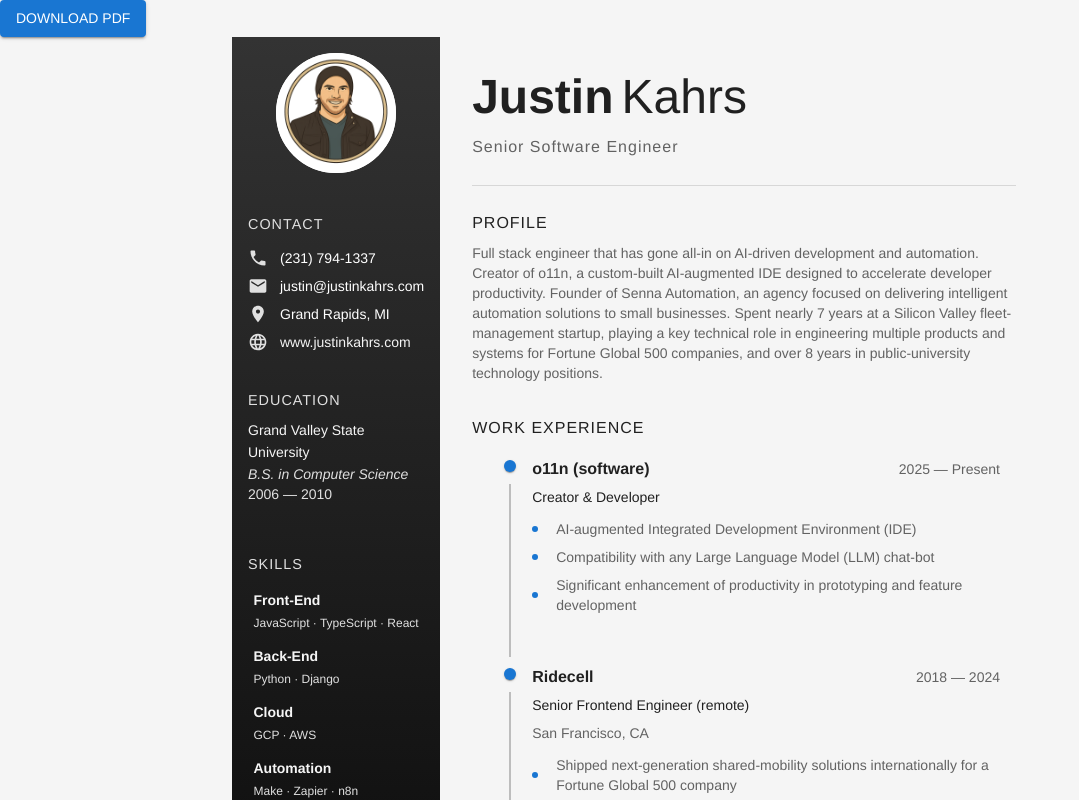
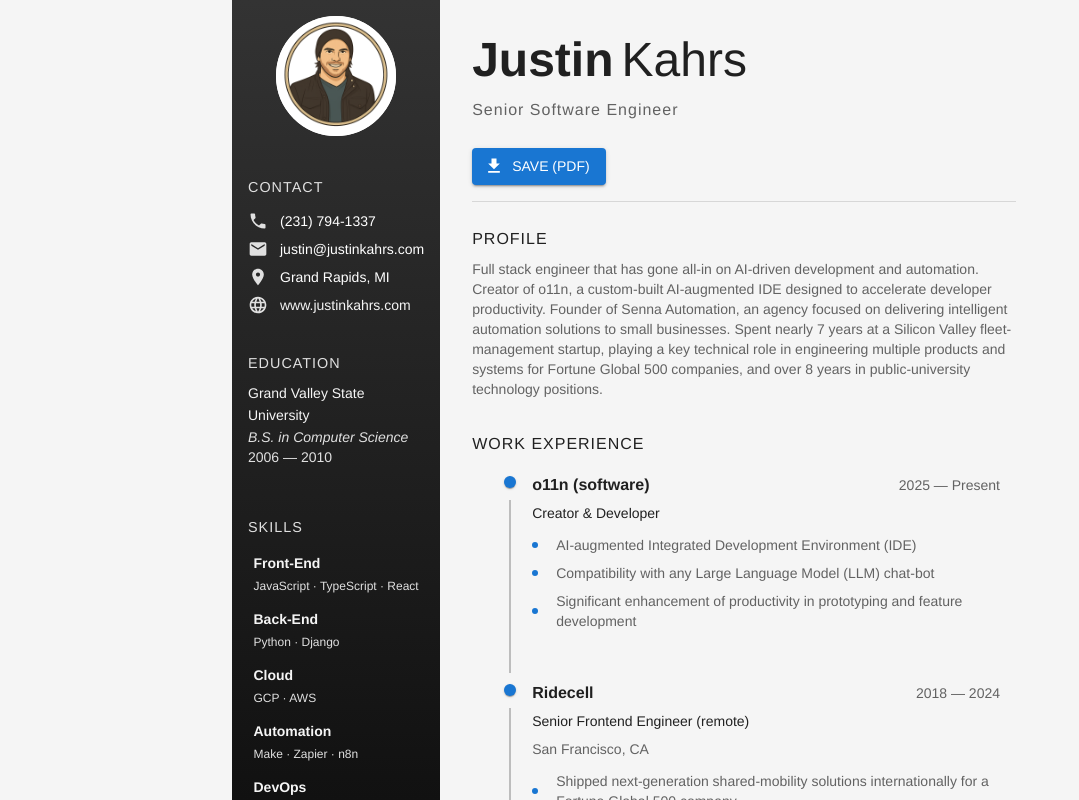
Before and after one commit to justinkahrs/resume, a Next.js app: page / in a window 1280 px wide. Shown: the top 800 px of the page, without its empty margins (0-1079 px from the left). Built offline with nearby package versions, Linux system fonts and the light colour scheme.

Commit message:
fix pdf formatting and printing

```diff
--- a/src/app/page.tsx
+++ b/src/app/page.tsx
@@ -1,7 +1,6 @@
 "use client";
 import React, { useState, useRef } from "react";
 import generatePDF from "react-to-pdf";
-import Button from "@mui/material/Button";
 import Box from "@mui/material/Box";
 import Sidebar from "../components/Sidebar";
 import MainContent from "../components/MainContent";
@@ -9,7 +8,7 @@ import { useTheme } from "@mui/material/styles";
 import useMediaQuery from "@mui/material/useMediaQuery";
 import Drawer from "@mui/material/Drawer";
 import IconButton from "@mui/material/IconButton";
-import { Info } from "@mui/icons-material";
+import { Download, Info } from "@mui/icons-material";
 export default function Home() {
   const [mobileOpen, setMobileOpen] = useState(false);
   const theme = useTheme();
@@ -21,14 +20,11 @@ export default function Home() {
   const handleDrawerToggle = () => {
     setMobileOpen(!mobileOpen);
   };
+  const handleGeneratePDF = () => {
+    generatePDF(pdfRef, { filename: "resume.pdf" });
+  };
   return (
     <>
-      <Button
-        variant="contained"
-        onClick={() => generatePDF(pdfRef, { filename: "resume.pdf" })}
-      >
-        Download PDF
-      </Button>
       <Box
         ref={pdfRef}
         sx={{
@@ -42,6 +38,17 @@ export default function Home() {
       >
         {isMobile ? (
           <>
+            <IconButton
+              onClick={handleGeneratePDF}
+              sx={{
+                position: "fixed",
+                top: 16,
+                right: 48,
+                zIndex: theme.zIndex.drawer + 1,
+              }}
+            >
+              <Download sx={{ color: "text.primary" }} />
+            </IconButton>
             <IconButton
               onClick={handleDrawerToggle}
               sx={{
@@ -73,7 +80,7 @@ export default function Home() {
         ) : (
           <Sidebar />
         )}
-        <MainContent />
+        <MainContent generatePDF={handleGeneratePDF} isMobile={isMobile} />
       </Box>
     </>
   );
--- a/src/components/MainContent.tsx
+++ b/src/components/MainContent.tsx
@@ -7,13 +7,21 @@ import ListItemIcon from "@mui/material/ListItemIcon";
 import ListItemText from "@mui/material/ListItemText";
 import Divider from "@mui/material/Divider";
 import data from "../app/data";
+import Button from "@mui/material/Button";
 import Timeline from "@mui/lab/Timeline";
 import TimelineItem from "@mui/lab/TimelineItem";
 import TimelineSeparator from "@mui/lab/TimelineSeparator";
 import TimelineConnector from "@mui/lab/TimelineConnector";
 import TimelineContent from "@mui/lab/TimelineContent";
 import TimelineDot from "@mui/lab/TimelineDot";
-export default function MainContent() {
+import { Download } from "@mui/icons-material";
+export default function MainContent({
+  generatePDF,
+  isMobile,
+}: {
+  generatePDF: () => void;
+  isMobile: boolean;
+}) {
   return (
     <Box
       component="main"
@@ -25,6 +33,7 @@ export default function MainContent() {
       }}
     >
       <Box sx={{ mb: 3 }}>
+        <Box sx={{ display: "flex", alignItems: "center" }}>
           <Typography
             variant="h3"
             sx={{
@@ -42,6 +51,7 @@ export default function MainContent() {
           >
             {data.basics.lastName}
           </Typography>
+        </Box>
         <Typography
           variant="subtitle1"
           sx={{ mt: 1, color: "text.secondary", letterSpacing: 1 }}
@@ -49,6 +59,24 @@ export default function MainContent() {
           {data.basics.label}
         </Typography>
       </Box>
+      {!isMobile && (
+        <Box
+          sx={{
+            display: "flex",
+            justifyContent: "flex-start",
+            mb: 2,
+            "@media print": { display: "none" },
+          }}
+        >
+          <Button
+            startIcon={<Download />}
+            variant="contained"
+            onClick={generatePDF}
+          >
+            Save (PDF)
+          </Button>
+        </Box>
+      )}
       <Divider sx={{ mb: 3 }} />
       {/* PROFILE */}
       <Box sx={{ mb: 4 }}>
```
Lines whose indentation alone changed are shown as unchanged.
